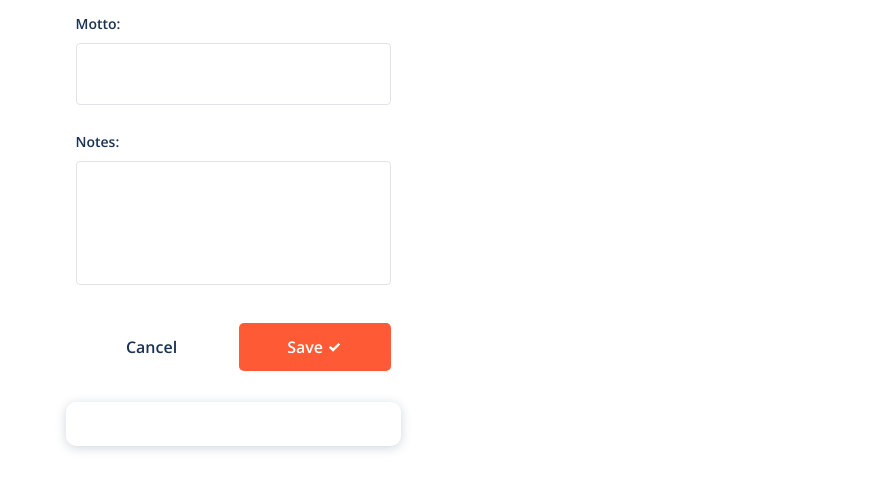
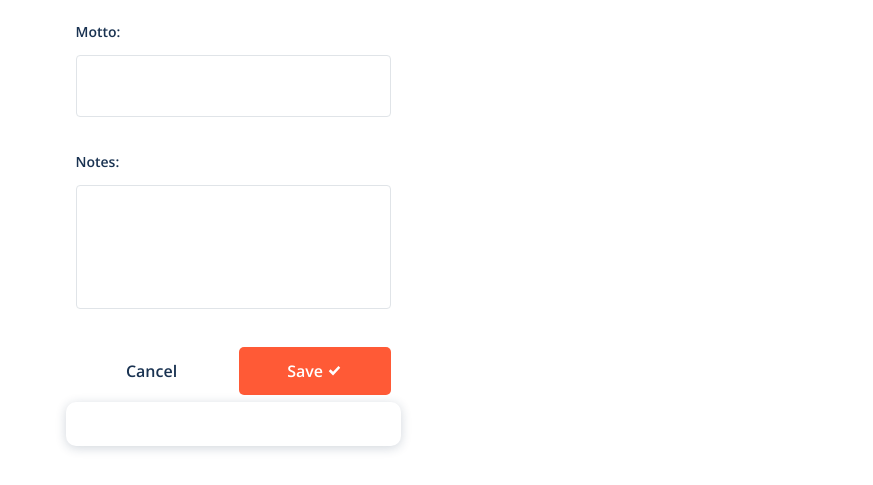
Before and after one commit to LukasKurpiela/student-companion-app, a website built with Vite: page journal-form.html in a window 1280 px wide. Shown: the part 334-819 px from the top of the page, without its empty margins (407-1280 px from the left). Built offline with nearby package versions, Linux system fonts and the light colour scheme.

Commit message:
reformatted labels on journal-form

```diff
--- a/css/components/journal.css
+++ b/css/components/journal.css
@@ -95,18 +95,20 @@
   height: 11.2px;
 }
 
-.journal__motto > textarea {
+.journal__motto textarea {
   width: 315px;
   height: 62px;
   border-radius: 4px;
   border: 1px solid #e0e4e8;
   resize: none;
+  margin-top: 10px;
 }
 
-.journal__notes > textarea {
+.journal__notes textarea {
   width: 315px;
   height: 124px;
   border-radius: 4px;
   border: 1px solid #e0e4e8;
   resize: none;
+  margin-top: 10px;
 }
--- a/journal-form.html
+++ b/journal-form.html
@@ -82,12 +82,12 @@
           </div>
         </section>
         <section class="journal__motto">
-          <p class="text__semi14 mb-10">Motto:</p>
-          <textarea class="pb-1" name="" id="" cols="30" rows="10"></textarea>
+          <label for="motto" class="text__semi14">Motto:</p>
+          <textarea name="motto" id="motto"></textarea>
         </section>
         <section class="journal__notes">
-          <p class="text__semi14 mb-10">Notes:</p>
-          <textarea class="pb-1" name="" id="" cols="30" rows="10"></textarea>
+          <label for="notes" class="text__semi14">Notes:</p>
+          <textarea  name="notes" id="notes"></textarea>
         </section>
         <section class="journal__buttons">
           <a class="journal__cancel text__semi16--dark" href="./journal.html"
```
